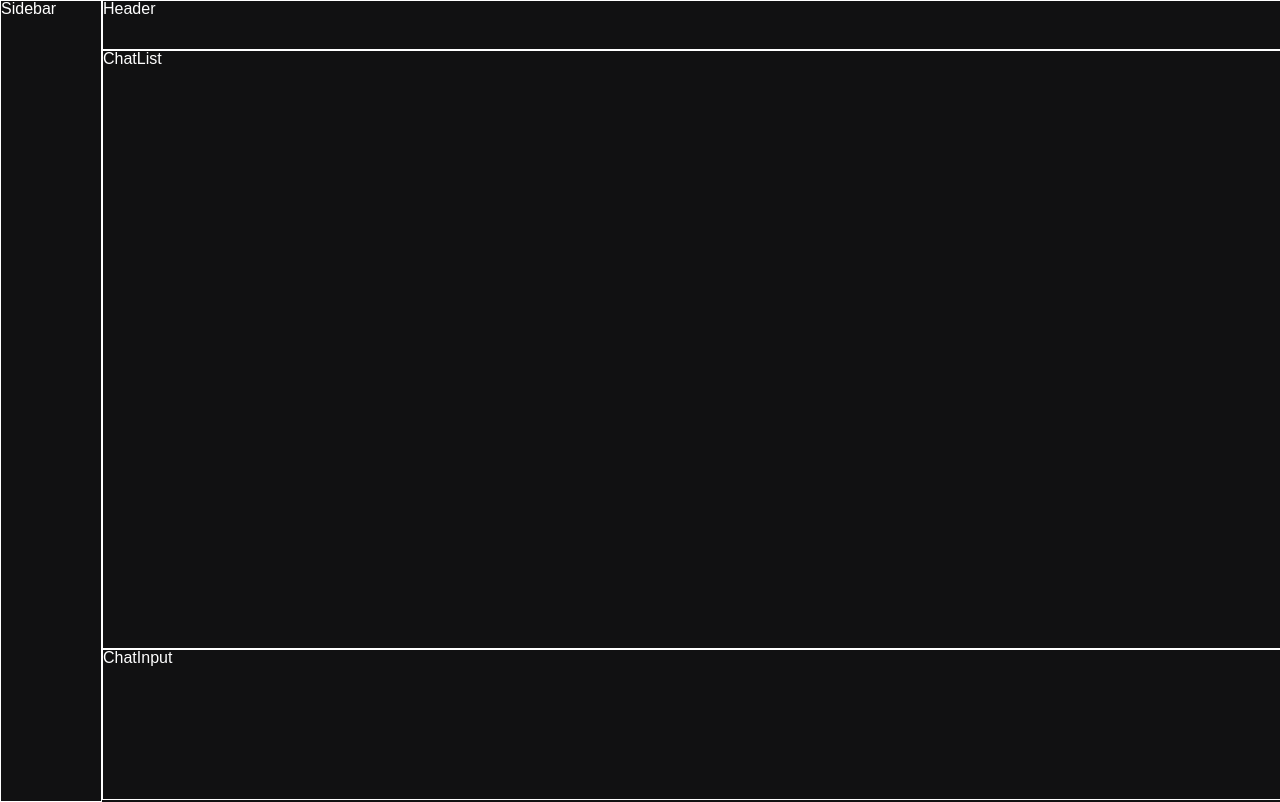
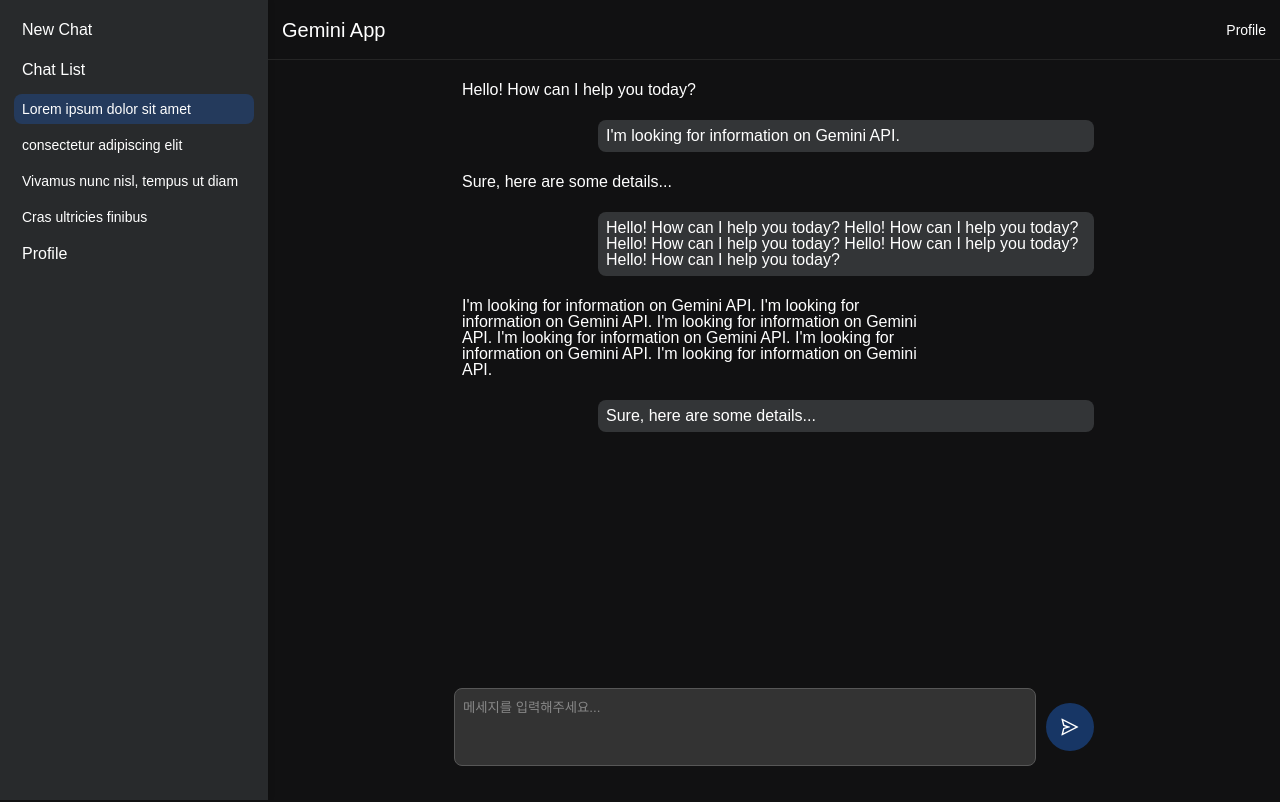
Before and after one commit to jen-frontend/gemini-app, a React app: page / in a window 1280 px wide. Built offline with nearby package versions, Linux system fonts and the light colour scheme.

Commit message:
4-5. 기본 레이아웃 및 컴포넌트 스타일링 (ChatList, InputBox, Sidebar)

```diff
--- a/package.json
+++ b/package.json
@@ -8,8 +8,10 @@
     "build": "webpack --mode production"
   },
   "dependencies": {
+    "classnames": "^2.5.1",
     "react": "^19.1.0",
-    "react-dom": "^19.1.0"
+    "react-dom": "^19.1.0",
+    "react-icons": "^5.5.0"
   },
   "devDependencies": {
     "@babel/core": "^7.27.1",
--- a/src/App.tsx
+++ b/src/App.tsx
@@ -10,7 +10,14 @@
   return (
     <div style={{ display: "flex", height: "100vh" }}>
       <Sidebar />
-      <div style={{ display: "flex", flexDirection: "column", flex: 1 }}>
+      <div
+        style={{
+          display: "flex",
+          flexDirection: "column",
+          flex: 1,
+          position: "relative",
+        }}
+      >
         <Header />
         <ChatList />
         <ChatInput />
--- a/src/components/ChatInput/ChatInput.module.css
+++ b/src/components/ChatInput/ChatInput.module.css
@@ -0,0 +1,57 @@
+.chatInputWrapper {
+  position: absolute;
+  bottom: 20px;
+  left: 50%;
+  transform: translateX(-50%);
+  display: flex;
+  align-items: center;
+  max-width: 80vw;
+  width: 50vw;
+  padding: 14px;
+  border-radius: 10px;
+  gap: 10px;
+}
+
+.chatInput {
+  flex: 1;
+  height: 60px;
+  padding: 8px;
+  border: none;
+  border-radius: 8px;
+  background-color: #333;
+  color: #fff;
+  resize: none;
+  border: 1px solid #575757;
+  font-family: sans-serif;
+}
+
+.chatInput::placeholder {
+  color: #888;
+}
+
+.sendButton {
+  width: 48px;
+  height: 48px;
+  background-color: #173665; /* 버튼 배경색 */
+  color: #fff; /* 버튼 텍스트 색상 */
+  border: none;
+  border-radius: 50%; /* 둥근 모서리 */
+  cursor: pointer;
+  display: flex; /* 플렉스 컨테이너로 설정 */
+  justify-content: center; /* 수평 중앙 정렬 */
+  align-items: center; /* 수직 중앙 정렬 */
+}
+
+.sendButton:hover {
+  background-color: #1e4785;
+}
+
+.sendButton:disabled {
+  opacity: 50%;
+  cursor: not-allowed;
+}
+
+.sendIcon {
+  width: 20px;
+  height: 20px;
+}
--- a/src/components/ChatInput/ChatInput.tsx
+++ b/src/components/ChatInput/ChatInput.tsx
@@ -1,9 +1,27 @@
-import React from "react";
+import React, { useState } from "react";
+import { AiOutlineSend } from "react-icons/ai";
+
+import * as styles from "./ChatInput.module.css";
 
 export default function ChatInput() {
+  const [message, setMessage] = useState<string>("");
+
+  const handleSend = () => {
+    console.log("메세지 전송: ", message);
+    setMessage("");
+  };
+
   return (
-    <div style={{ border: "1px solid white", width: "100%", height: "200px" }}>
-      ChatInput
+    <div className={styles.chatInputWrapper}>
+      <textarea
+        className={styles.chatInput}
+        placeholder="메세지를 입력해주세요..."
+        value={message}
+        onChange={(e) => setMessage(e.target.value)}
+      />
+      <button onClick={handleSend} className={styles.sendButton}>
+        <AiOutlineSend className={styles.sendIcon} />
+      </button>
     </div>
   );
 }
--- a/src/components/ChatList/ChatList.module.css
+++ b/src/components/ChatList/ChatList.module.css
@@ -0,0 +1,21 @@
+.chatList {
+  padding: 14px;
+  overflow-y: auto;
+  height: calc(100vh - 120px);
+  max-width: 80vw;
+  width: 50vw;
+  margin: 0 auto;
+}
+
+.chatMessage {
+  margin-bottom: 14px;
+  padding: 8px;
+  border-radius: 8px;
+  max-width: 75%;
+}
+
+.chatMessage.sent {
+  background-color: #333537;
+  max-width: 75%;
+  margin-left: auto;
+}
--- a/src/components/ChatList/ChatList.tsx
+++ b/src/components/ChatList/ChatList.tsx
@@ -1,9 +1,41 @@
 import React from "react";
+import * as styles from "./ChatList.module.css";
+import cn from "classnames";
+
+interface Message {
+  id: number;
+  text: string;
+  sent: boolean;
+}
+
+const fakeMessages: Message[] = [
+  { id: 1, text: "Hello! How can I help you today?", sent: false },
+  { id: 2, text: "I'm looking for information on Gemini API.", sent: true },
+  { id: 3, text: "Sure, here are some details...", sent: false },
+  {
+    id: 4,
+    text: "Hello! How can I help you today? Hello! How can I help you today? Hello! How can I help you today? Hello! How can I help you today? Hello! How can I help you today? ",
+    sent: true,
+  },
+  {
+    id: 5,
+    text: "I'm looking for information on Gemini API. I'm looking for information on Gemini API. I'm looking for information on Gemini API. I'm looking for information on Gemini API. I'm looking for information on Gemini API. I'm looking for information on Gemini API.",
+    sent: false,
+  },
+  { id: 6, text: "Sure, here are some details...", sent: true },
+];
 
 export default function ChatList() {
   return (
-    <div style={{ border: "1px solid white", width: "100%", height: "100%" }}>
-      ChatList
+    <div className={styles.chatList}>
+      {fakeMessages.map((message) => (
+        <div
+          key={message.id}
+          className={cn(styles.chatMessage, { [styles.sent]: message.sent })}
+        >
+          {message.text}
+        </div>
+      ))}
     </div>
   );
 }
--- a/src/components/Header/Header.module.css
+++ b/src/components/Header/Header.module.css
@@ -0,0 +1,19 @@
+.header {
+  width: 100%;
+  height: 60px;
+  border-bottom: 1px solid #252525;
+  display: flex;
+  align-items: center;
+  justify-content: space-between;
+  padding: 0 14px;
+  box-sizing: border-box;
+}
+
+.logo {
+  font-size: 20px;
+  font-weight: 500;
+}
+
+.profile {
+  font-size: 14px;
+}
--- a/src/components/Header/Header.tsx
+++ b/src/components/Header/Header.tsx
@@ -1,9 +1,11 @@
 import React from "react";
+import * as styles from "./Header.module.css";
 
 export default function Header() {
   return (
-    <div style={{ border: "1px solid white", width: "100%", height: "64px" }}>
-      Header
+    <div className={styles.header}>
+      <div className={styles.logo}>Gemini App</div>
+      <div className={styles.profile}>Profile</div>
     </div>
   );
 }
--- a/src/components/Sidebar/Sidebar.module.css
+++ b/src/components/Sidebar/Sidebar.module.css
@@ -0,0 +1,32 @@
+.sidebar {
+  width: 240px;
+  background-color: #282a2c;
+  padding: 14px;
+  font-size: 16px;
+  box-shadow: 2px 0 5px rgba(0, 0, 0, 0.1);
+}
+
+.navItem {
+  padding: 8px;
+  margin-bottom: 8px;
+  cursor: pointer;
+}
+
+.chatList {
+  padding: 8px;
+  margin-bottom: 6px;
+  cursor: pointer;
+  font-size: 14px;
+  font-weight: light;
+}
+
+.navItem:hover,
+.chatList:hover {
+  background-color: rgba(0, 0, 0, 0.3);
+  border-radius: 8px;
+}
+
+.active {
+  background-color: #243a5c;
+  border-radius: 8px;
+}
--- a/src/components/Sidebar/Sidebar.tsx
+++ b/src/components/Sidebar/Sidebar.tsx
@@ -1,9 +1,29 @@
 import React from "react";
+import * as styles from "./Sidebar.module.css";
+
+import cn from "classnames";
 
 export default function Sidebar() {
+  const chatList = [
+    { id: 1, title: "Lorem ipsum dolor sit amet" },
+    { id: 2, title: "consectetur adipiscing elit" },
+    { id: 3, title: "Vivamus nunc nisl, tempus ut diam" },
+    { id: 4, title: "Cras ultricies finibus" },
+  ];
+
   return (
-    <div style={{ border: "1px solid white", width: "100px", height: "100%" }}>
-      Sidebar
+    <div className={styles.sidebar}>
+      <div className={styles.navItem}>New Chat</div>
+      <div className={styles.navItem}>Chat List</div>
+      {chatList?.map((item, index) => (
+        <div
+          key={item?.id}
+          className={cn(styles.chatList, { [styles.active]: index === 0 })}
+        >
+          {item?.title}
+        </div>
+      ))}
+      <div className={styles.navItem}>Profile</div>
     </div>
   );
 }
```
Also changed, not shown: 1 other file (tests, documents, lock files or other folders).
